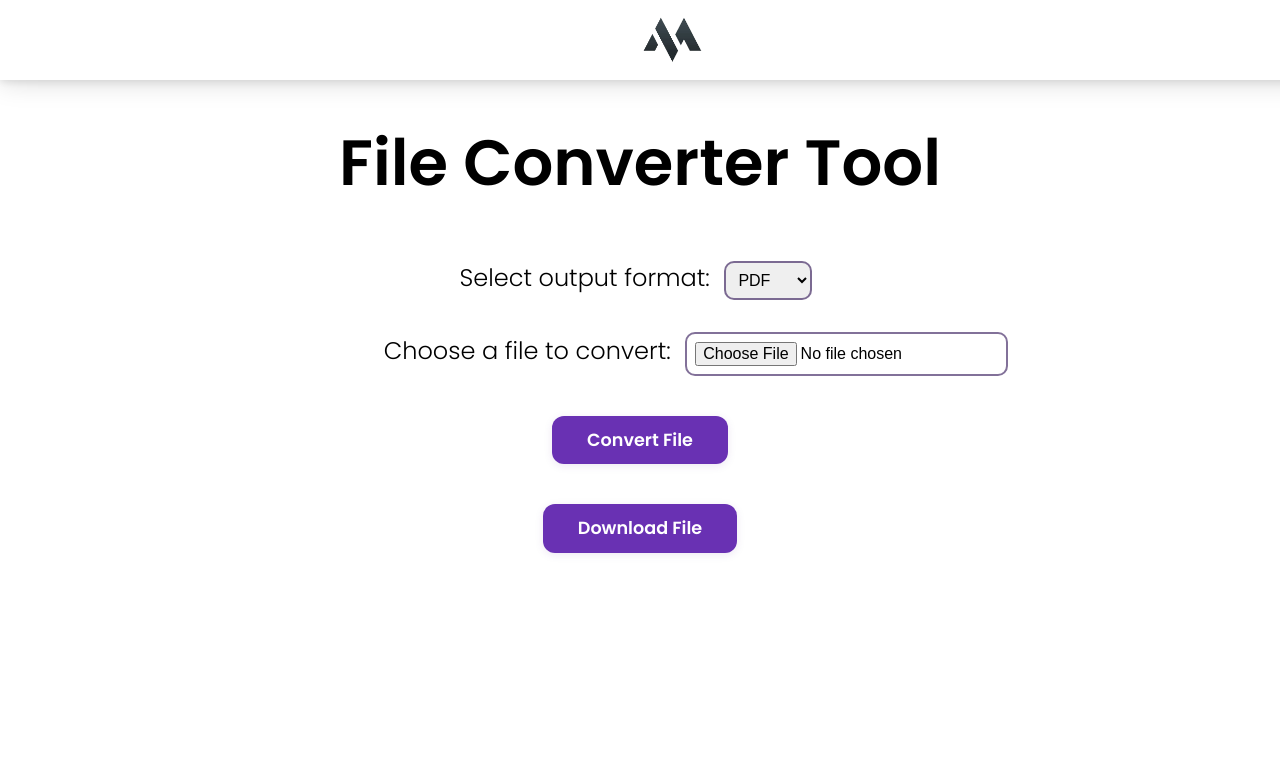
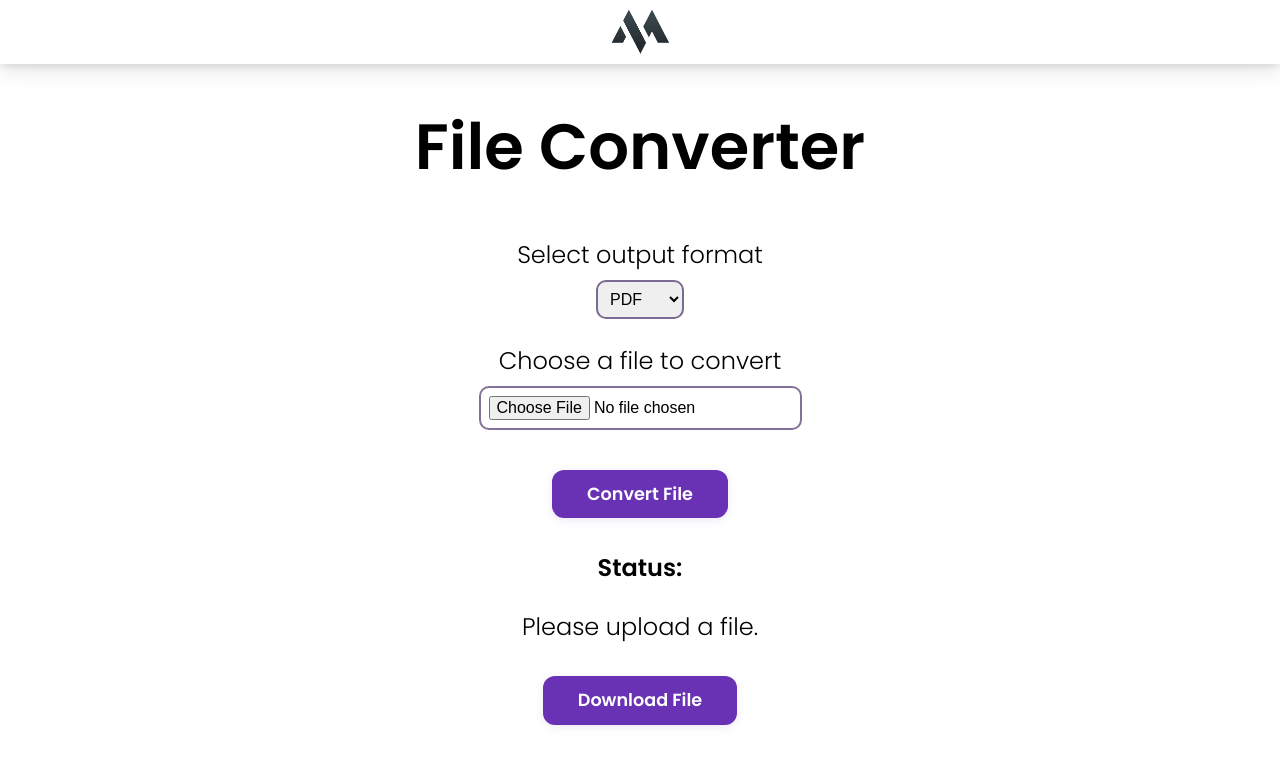
Before and after one commit to hummusaki/MortfolioV3, a plain HTML site: page convert/index.html in a window 1280 px wide. Drawn offline with nearby package versions, Linux system fonts and the light colour scheme.

Commit message:
fix styling and layout

```diff
--- a/convert/index.html
+++ b/convert/index.html
@@ -5,23 +5,25 @@
     <meta name="viewport" content="width=device-width, initial-scale=1.0">
     <title>File Converter</title>
     <link rel="stylesheet" href="style.css">
+    <link id="favicon" rel="icon" href="../assets/m2.png"/>
 </head>
 <body>
     <div class="top-ribbon">
-        <a href="https://gabmort.me/">
+        <a href="./../">
             <img src="/assets/m.png" alt="gabmort logo" class="ribbon-logo">
         </a>
     </div>
+
+    <div class="title-box">
+        <h1>
+            File Converter
+        </h1>
+    </div>
+
     <div class="container">
-        <div class="title-box">
-            <h1>
-                File Converter Tool
-            </h1>
-        </div>
-
         <div class="select-format">
-            <label for="format">Select output format: </label>
-
+            <label for="format">Select output format</label>
+            <br>
             <select name="format" id="format">
                 <option value="pdf">PDF</option>
                 <option value="png">PNG</option>
@@ -31,13 +33,18 @@
         </div>
 
         <div class="select-file">
-            <label for="fileInput">Choose a file to convert:</label>
+            <label for="fileInput">Choose a file to convert</label>
+            <br>
             <input type="file" id="fileInput">
-            <p id="status"></p>
         </div>
 
         <div class="convert-button">
             <button id="convertBtn">Convert File</button>
+        </div>
+
+        <div class="status-box">
+            <p class="status">Status: </p>
+            <p id="status">Please upload a file.</p>
         </div>
 
         <div class="download-button">
--- a/convert/style.css
+++ b/convert/style.css
@@ -1,6 +1,6 @@
 @import url("https://fonts.googleapis.com/css2?family=Poppins:wght@200;300;600&display=swap");
 
-
+/* top ribbon styles */
 .top-ribbon {
     width: 100vw;
     position: fixed;
@@ -11,12 +11,17 @@
     display: flex;
     align-items: center;
     justify-content: center;
-    padding: 0.5rem 2rem;
     height: 4rem;
     box-shadow: 0 4px 24px 0 rgba(0,0,0,0.13), 0 1.5px 8px 0 rgba(0,0,0,0.10);
 }
 
-/* Button styles to match main page theme */
+.ribbon-logo {
+    height: 3.3rem;
+    margin-top: 0.3rem;
+    align-items: center;
+}
+
+/* button styles */
 button, .convert-button button, .download-button button {
     background: #6931b3;
     color: #fff;
@@ -37,10 +42,15 @@ button:hover, .convert-button button:hover, .download-button button:hover {
     box-shadow: 0 6px 18px 0 rgba(0,0,0,0.13);
 }
 
-.ribbon-logo {
-    height: 3.3rem;
-    margin-top: 0.3rem;
+.download-button {
+    margin-top: 1.5rem;
 }
+
+.convert-button {
+    margin-top: 1.5rem;
+}
+
+/* main styles */
 
 body {
     font-family: poppins, sans-serif;
@@ -64,28 +74,22 @@ select, input, button {
 .container {
     max-width: 900px;
     min-height: 400px;
+    margin-top: 6rem;
     margin: 0 auto;
-    padding: 2rem;
     text-align: center;
     align-items: center;
-
-    margin-top: 6rem;
 }
 
 .select-file {
-    margin-left: 7.5rem;
     padding-top: 1rem;
 }
 
 .title-box {
+    text-align: center;
     font-size: 2rem;
-    margin-top: -3.5rem;
+    padding-top: 3rem;
 }
 
-.convert-button {
-    margin-top: 1.5rem;
+.status {
+    font-weight: 600;
 }
-
-.download-button {
-    margin-top: 1.5rem;
-}
```
